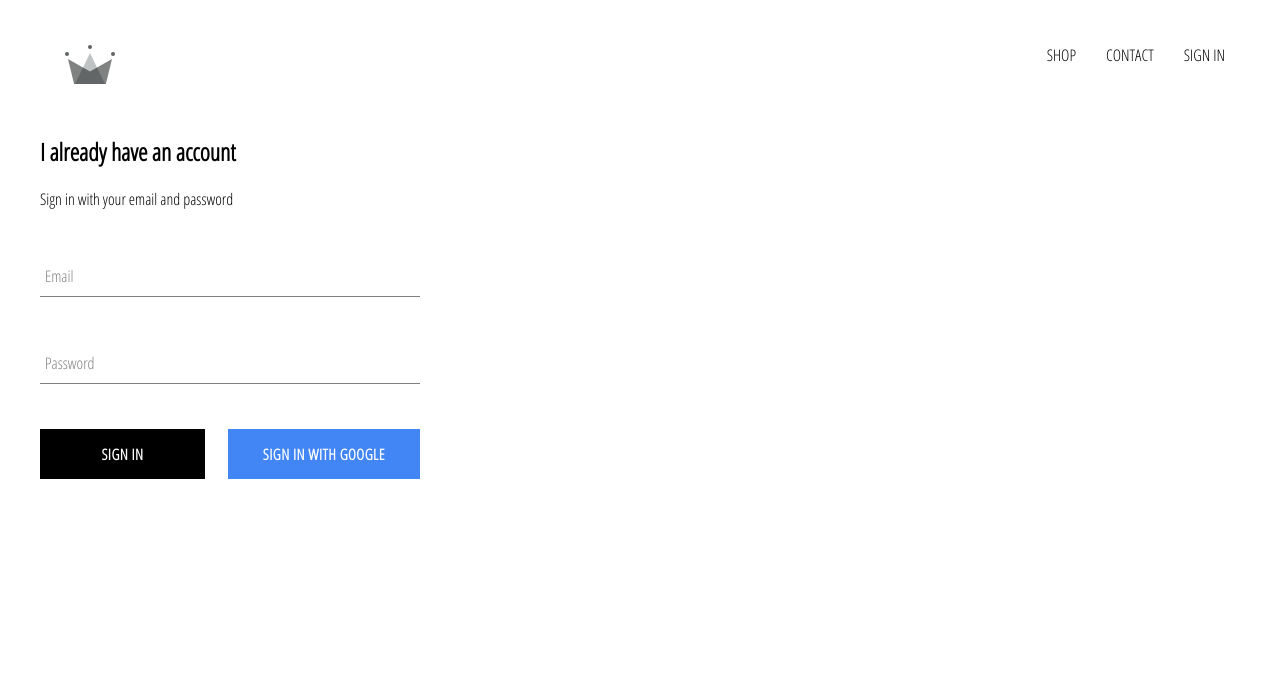
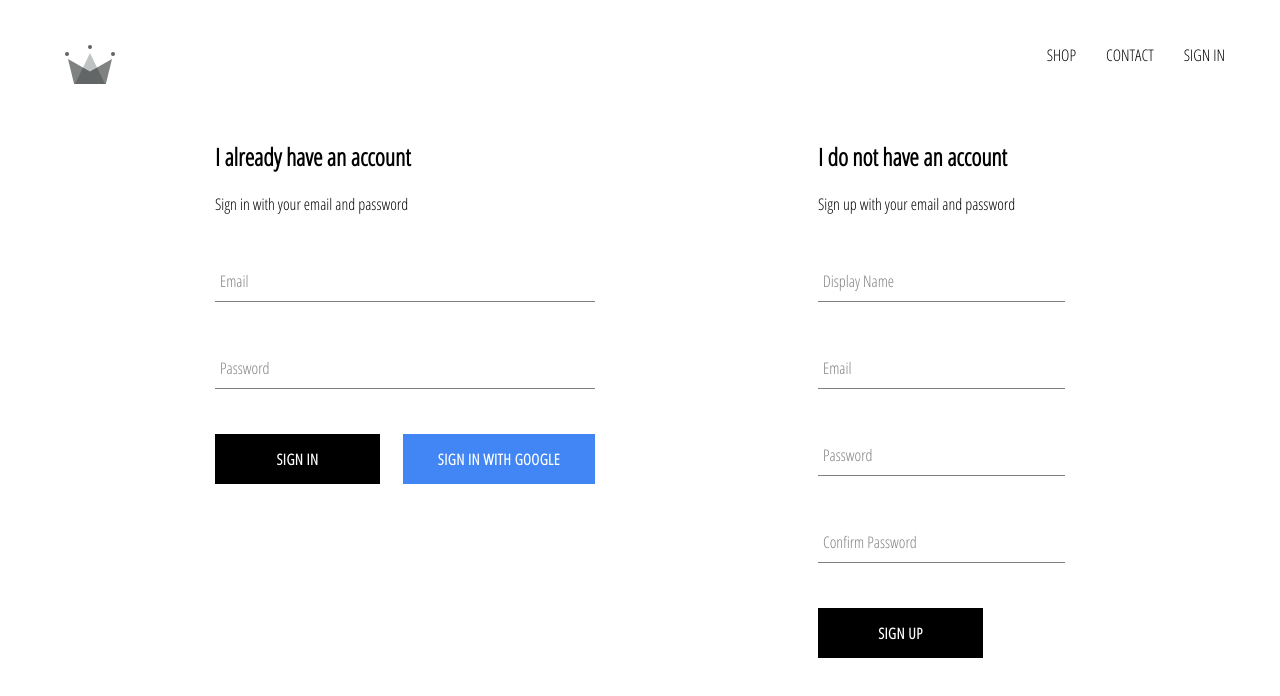
Before and after one commit to pablogperez/ecommerce, a React (Create React App) app: page /signin in a window 1280 px wide. Shown: the top 696 px of the page. Built offline with nearby package versions, Linux system fonts and the light colour scheme; no server answers.

Commit message:
Implemented firebase utils included ability to store authenticated user into firestore database.

```diff
--- a/src/App.js
+++ b/src/App.js
@@ -6,7 +6,7 @@
 import HomePage from './pages/homepage/homepage.component';
 import ShopPage from './pages/shop/shop.component';
 import SignInAndSignUpPage from './pages/sign-in-and-sign-up/sign-in-and-sign-up.component';
-import { auth } from './firebase/firebase.utils';
+import { auth, createUserProfileDocument } from './firebase/firebase.utils';
 
 class App extends React.Component {
   constructor() {
@@ -20,8 +20,23 @@
   unsubscribeFromAuth = null;
 
   componentDidMount() {
-    auth.onAuthStateChanged(user => {
-      this.setState({ currentUser: user });
+    this.unsubscribeFromAuth = auth.onAuthStateChanged( async userAuth => {
+      //this.setState({ currentUser: user });
+      //console.log(user);
+      if(userAuth){
+        const userRef = await createUserProfileDocument(userAuth);
+        userRef.onSnapshot( snapShot => {
+          this.setState({
+            currentUser: {
+              id: snapShot.id,
+              ...snapShot.data()
+            }
+          });
+          console.log(this.state);
+        });
+      }
+      this.setState({currentUser: userAuth});
+
     });
   }
 
--- a/src/components/form-input/form-input.components.jsx
+++ b/src/components/form-input/form-input.component.jsx
@@ -7,7 +7,7 @@
         <input className='form-input' onChange={handleChange} {...otherProps} />
         {
             label ?
-            (<label className={`${otherProps.value.lenght ? 'shrink' : ''} form-input-label`} >
+            (<label className={`${otherProps.value.length ? 'shrink' : ''} form-input-label`} >
                 {label}
             </label>)
             : null
--- a/src/components/sign-in/sign-in.component.jsx
+++ b/src/components/sign-in/sign-in.component.jsx
@@ -1,7 +1,7 @@
 import React from 'react';
 
-import FormInput from '../form-input/form-input.components';
-import CustomButton from '../custom-button/custom-button.components';
+import FormInput from '../form-input/form-input.component';
+import CustomButton from '../custom-button/custom-button.component';
 import { signInWithGoogle } from '../../firebase/firebase.utils';
 
 import './sign-in.styles.scss';
--- /dev/null
+++ b/src/components/sign-up/sign-up.component.jsx
@@ -0,0 +1,99 @@
+import React from 'react';
+
+import FormInput from '../form-input/form-input.component';
+import CustomButton from '../custom-button/custom-button.component';
+
+import { auth, createUserProfileDocument } from '../../firebase/firebase.utils';
+
+import './sign-up.styles.scss';
+
+class SignUp extends React.Component {
+    constructor() {
+        super();
+
+        this.state = {
+            displayName: '',
+            email: '',
+            password: '',
+            confirmPassword: ''
+        };
+    }
+
+    handleSubmit = async event => {
+        event.preventDefault();
+
+        const { displayName, email, password, confirmPassword } = this.state;
+
+        if (password !== confirmPassword) {
+            alert("Passwords don't match");
+            return;
+        }
+
+        try {
+            const { user } = await auth.createUserWithEmailAndPassword(email, password);
+
+            await createUserProfileDocument(user, { displayName });
+            this.setState({
+                displayName: '',
+                email: '',
+                password: '',
+                confirmPassword: ''
+            });
+        } catch (error) {
+            console.error(error);
+        }
+    };
+
+    handleChange = async event => {
+        const { name, value } = event.target;
+
+        this.setState({ [name]: value });
+    }
+
+    render() {
+        const { displayName, email, password, confirmPassword } = this.state;
+        return(
+            <div className='sign-up'>
+                <h2 className='title'>I do not have an account</h2>
+                <span>Sign up with your email and password</span>
+                <form className='sign-up-form' onSubmit={ this.handleSubmit }>
+                    <FormInput
+                        type='text'
+                        name='displayName'
+                        value={displayName}
+                        onChange={this.handleChange}
+                        label='Display Name'
+                        required
+                    />
+                    <FormInput
+                        type='email'
+                        name='email'
+                        value={email}
+                        onChange={this.handleChange}
+                        label='Email'
+                        required
+                    />
+                    <FormInput
+                        type='password'
+                        name='password'
+                        value={password}
+                        onChange={this.handleChange}
+                        label='Password'
+                        required
+                    />
+                    <FormInput
+                        type='password'
+                        name='confirmPassword'
+                        value={confirmPassword}
+                        onChange={this.handleChange}
+                        label='Confirm Password'
+                        required
+                    />
+                    <CustomButton type='submit'>Sign up</CustomButton>
+                </form>
+            </div>
+        );
+    }
+}
+
+export default SignUp;
--- /dev/null
+++ b/src/components/sign-up/sign-up.styles.scss
@@ -0,0 +1,9 @@
+.sign-in {
+    display: flex;
+    flex-direction: column;
+    width: 380px;
+
+    .title {
+        margin: 10px 0;
+    }
+}
--- a/src/firebase/firebase.utils.js
+++ b/src/firebase/firebase.utils.js
@@ -14,6 +14,33 @@
     measurementId: "G-R4DNZR3TM0"
 };
 
+export const createUserProfileDocument = async (userAuth, additionalData) => {
+    if (!userAuth) return;
+
+    const userRef = firestore.doc(`users/${userAuth.uid}`);
+    const snapShot = await userRef.get();
+
+    //console.log(snapShot.data());
+
+    if (!snapShot.exists) {
+        const { email, displayName } = userAuth;
+        const createdAt = new Date();
+
+        try {
+            await userRef.set({
+                displayName,
+                email,
+                createdAt,
+                ...additionalData
+            });
+        }
+        catch (error) {
+            console.log('Error creating user', error.message);
+        }
+    }
+    return userRef;
+};
+
 firebase.initializeApp(config);
 
 export const auth = firebase.auth();
--- a/src/pages/sign-in-and-sign-up/sign-in-and-sign-up.component.jsx
+++ b/src/pages/sign-in-and-sign-up/sign-in-and-sign-up.component.jsx
@@ -1,10 +1,14 @@
 import React from 'react';
 import SignIn from '../../components/sign-in/sign-in.component';
+import SignUp from '../../components/sign-up/sign-up.component';
 
 import './sign-in-and-sign-up.styles.scss';
 
 const SignInAndSignUpPage = () => (
-    <div className='sign-in-and-sign-up'><SignIn/></div>
+    <div className='sign-in-and-sign-up'>
+        <SignIn/>
+        <SignUp/>
+        </div>
 );
 
 export default SignInAndSignUpPage;
--- a/src/pages/sign-in-and-sign-up/sign-in-and-sign-up.styles.scss
+++ b/src/pages/sign-in-and-sign-up/sign-in-and-sign-up.styles.scss
@@ -0,0 +1,6 @@
+.sign-in-and-sign-up {
+    width: 850px;
+    display: flex;
+    justify-content: space-between;
+    margin: 30px auto;
+}
```
Also changed, not shown: src/components/custom-button/custom-button.component.jsx (renamed from src/components/custom-button/custom-button.components.jsx).
